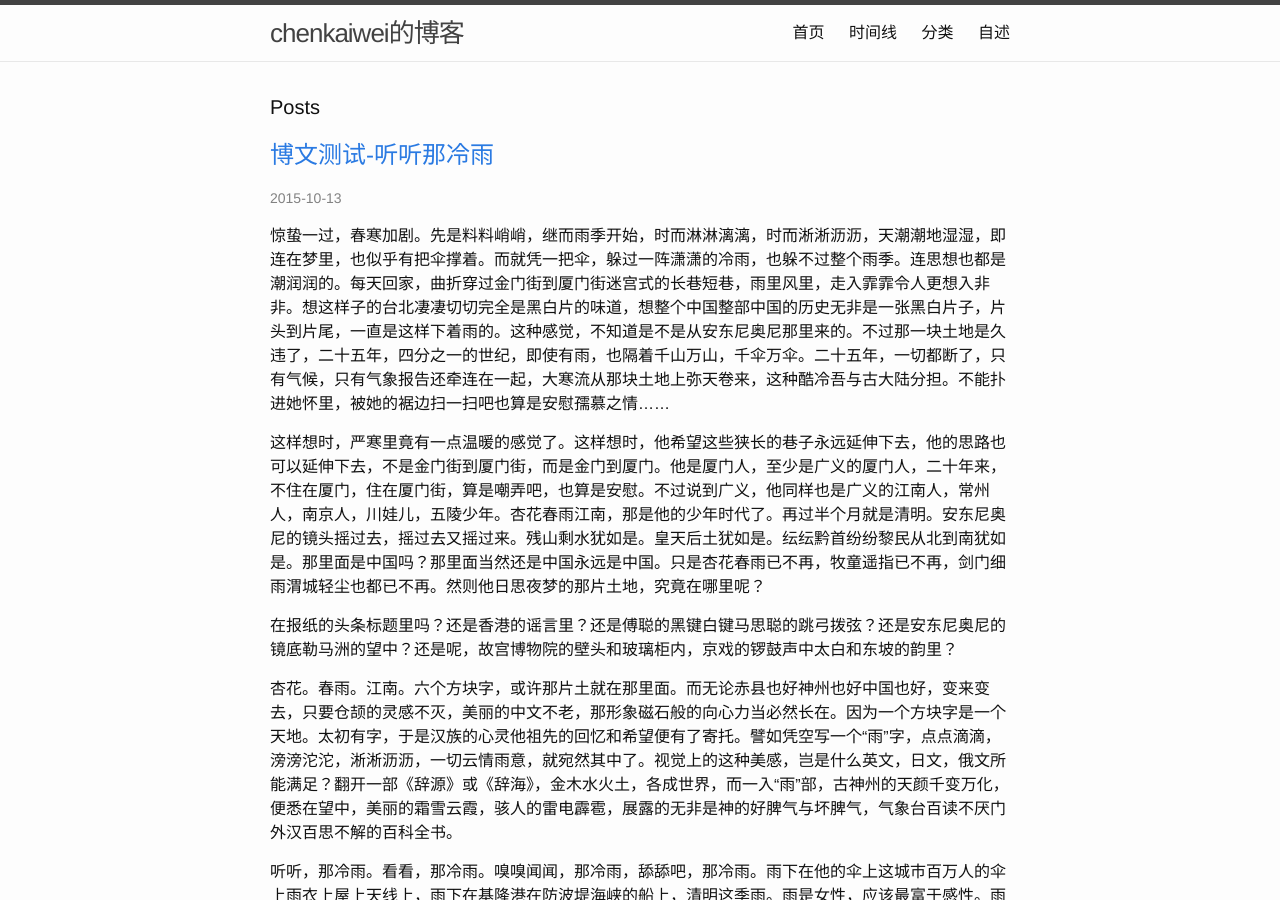
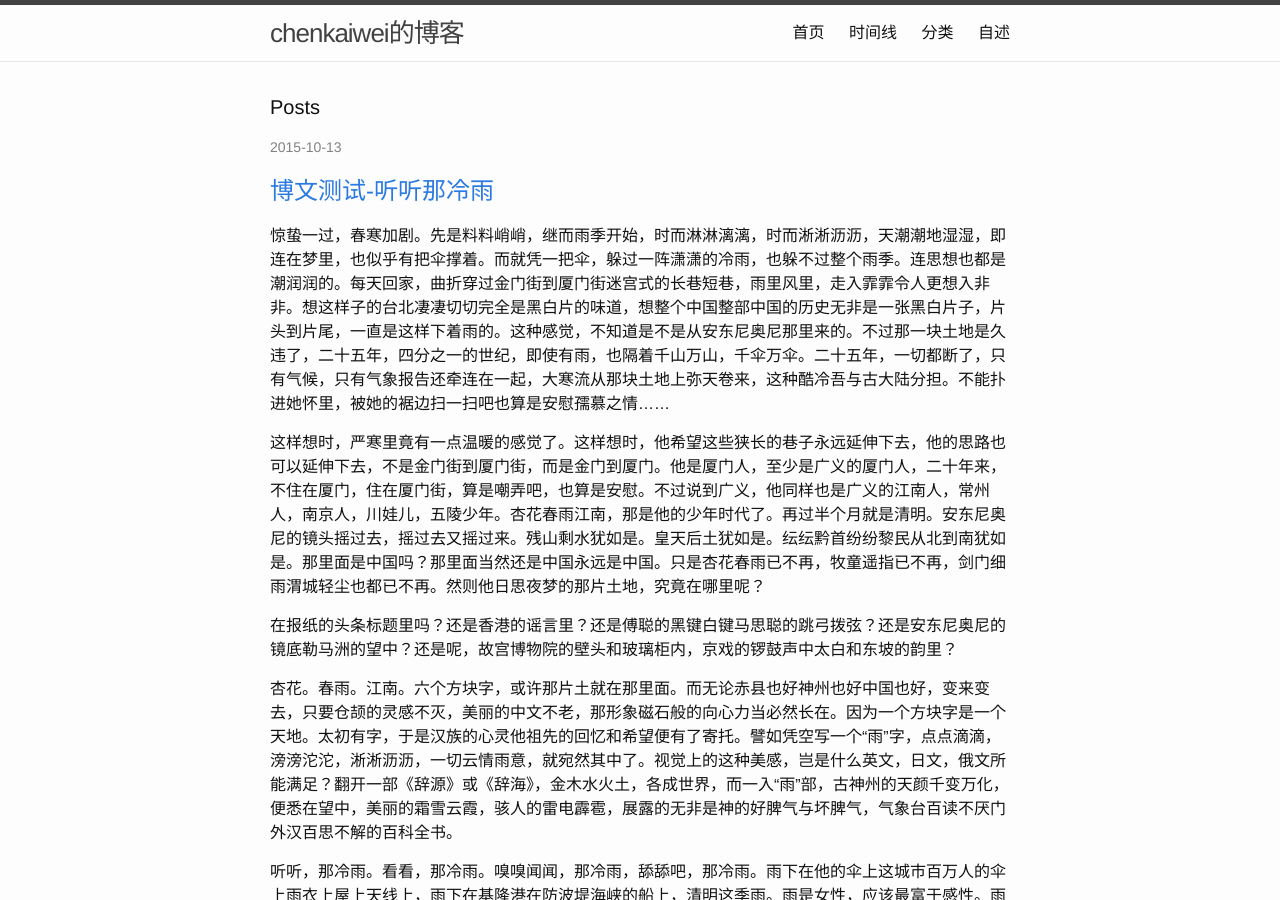
Before and after one commit to chenkaiwei/chenkaiwei.github.com, a Jekyll site: the page built from index.html, in a window 1280 px wide and 900 px high. Built offline with Jekyll 4.4.1, drawn with Linux system fonts in a browser that asks for light colours.

Commit message:
日期格式，首页

```diff
--- a/index.html
+++ b/index.html
@@ -9,11 +9,11 @@ layout: default
   <ul class="post-list">
     {% for post in site.posts %}
       <li>
+        <p class="post-meta">{{ post.date | date: "%Y-%m-%d" }}</p>
         <h2>
           <a class="post-link" href="{{ post.url | prepend: site.baseurl }}">{{ post.title }}</a>
         </h2>
-        <p class="post-meta">{{ post.date | date: "%Y-%m-%d" }}</p>
-        	<p>{{ post.excerpt }}……</p>
+        <p>{{ post.excerpt }}……</p>
         <hr/>
       </li>
     {% endfor %}
```
